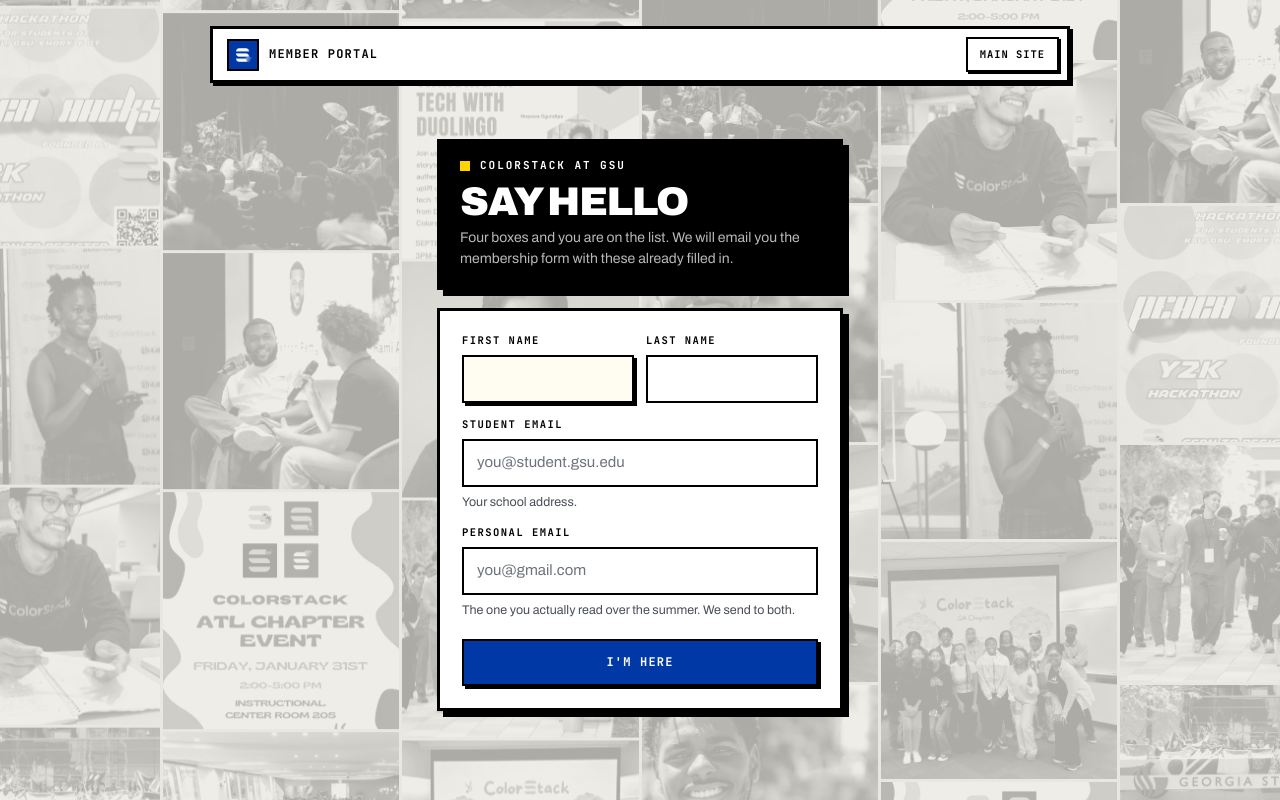
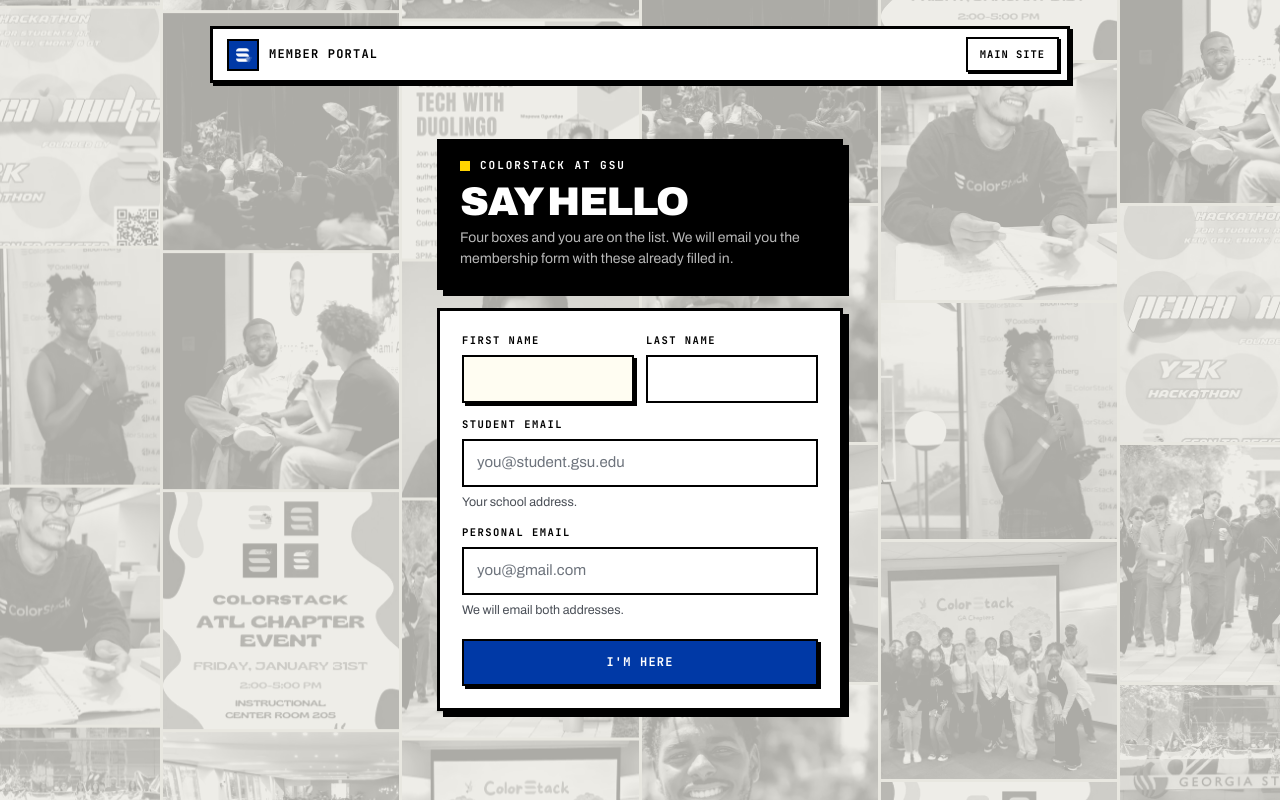
Before and after one commit to ColorstackatGSU/cs-gsu_member_portal, a React (Vite) app: page /involvement-fair in a window 1280 px wide. Built offline with nearby package versions, Linux system fonts and the light colour scheme; no server answers.

Commit message:
Simplify the personal email hint on the fair page

```diff
--- a/src/pages/InvolvementFair.tsx
+++ b/src/pages/InvolvementFair.tsx
@@ -184,7 +184,7 @@
                 onChange={(e) => setEmail(e.target.value)}
               />
               <p className="muted" style={{ fontSize: 12.5, marginTop: 6, lineHeight: 1.45 }}>
-                The one you actually read over the summer. We send to both.
+                We will email both addresses.
               </p>
             </div>
 
```
